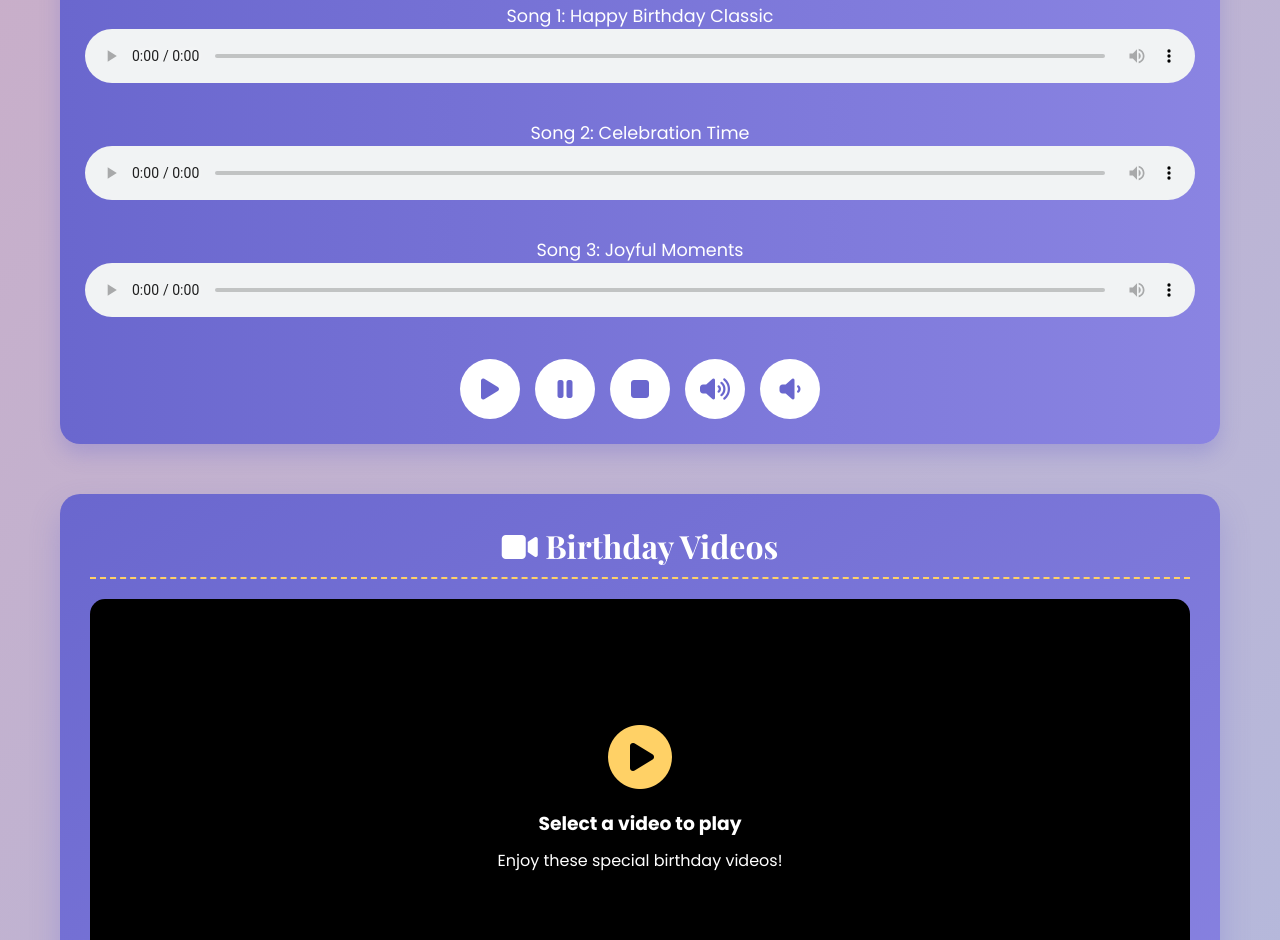
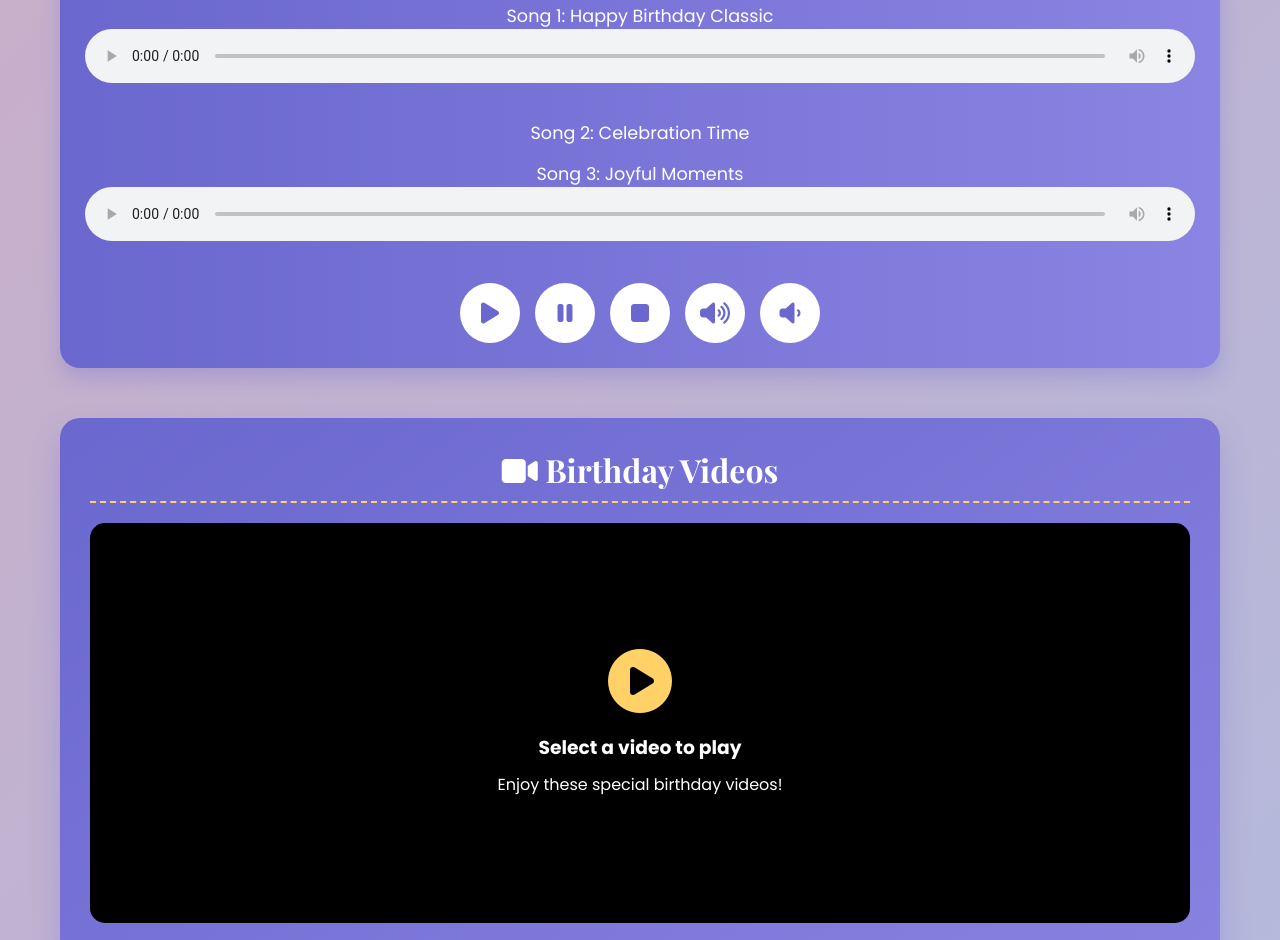
Before and after one commit to awopejumichael7-sketch/january10, a plain HTML site: page index.html in a window 1280 px wide. Shown: the part 1793-2733 px from the top of the page. Drawn offline with nearby package versions, Linux system fonts and the light colour scheme.

Commit message:
Update index.html

```diff
--- a/index.html
+++ b/index.html
@@ -722,7 +722,7 @@
 
             <!-- AUDIO FILE 2 - Change the src attribute to your audio file -->
             <div class="song-info">Song 2: Celebration Time</div>
-            <audio class="custom-audio" id="audio2" controls>
+            <audio>
 
                 <a href="pre.mp3">Play Audio</a>
 
```
